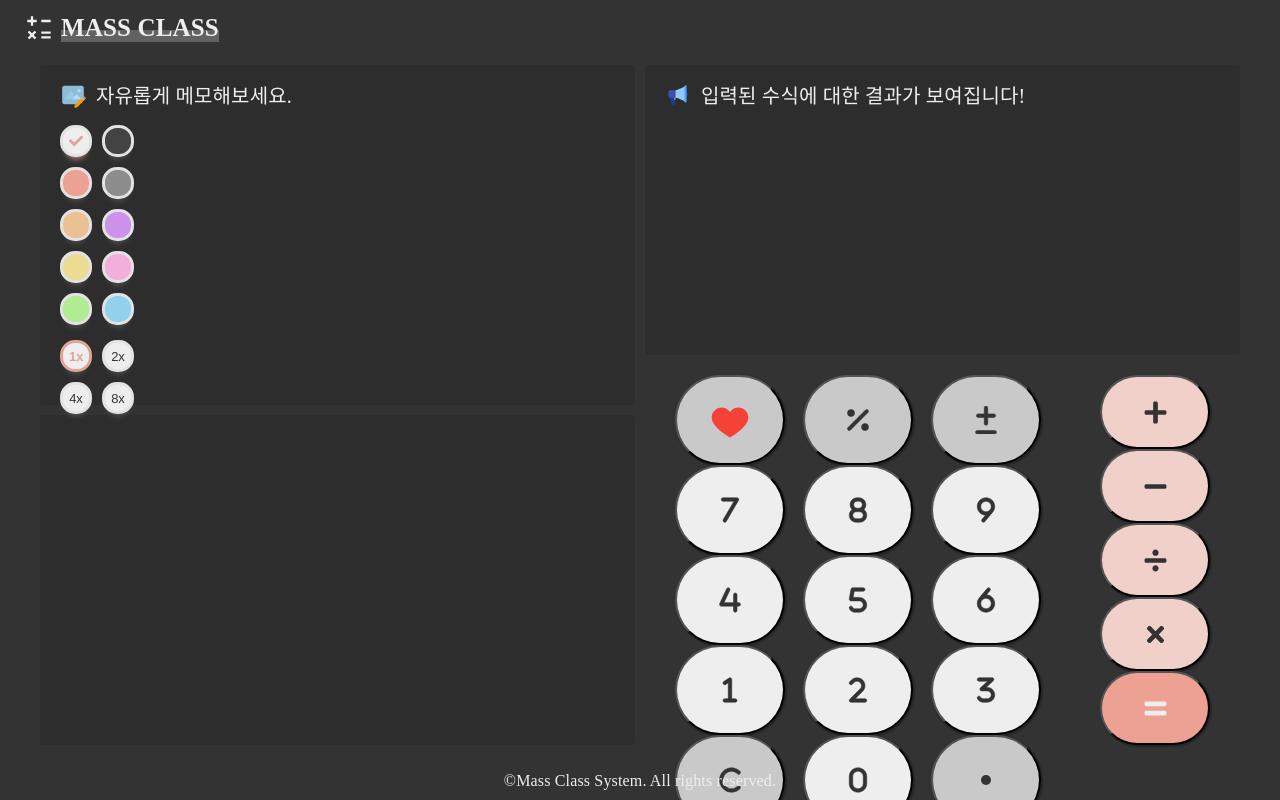
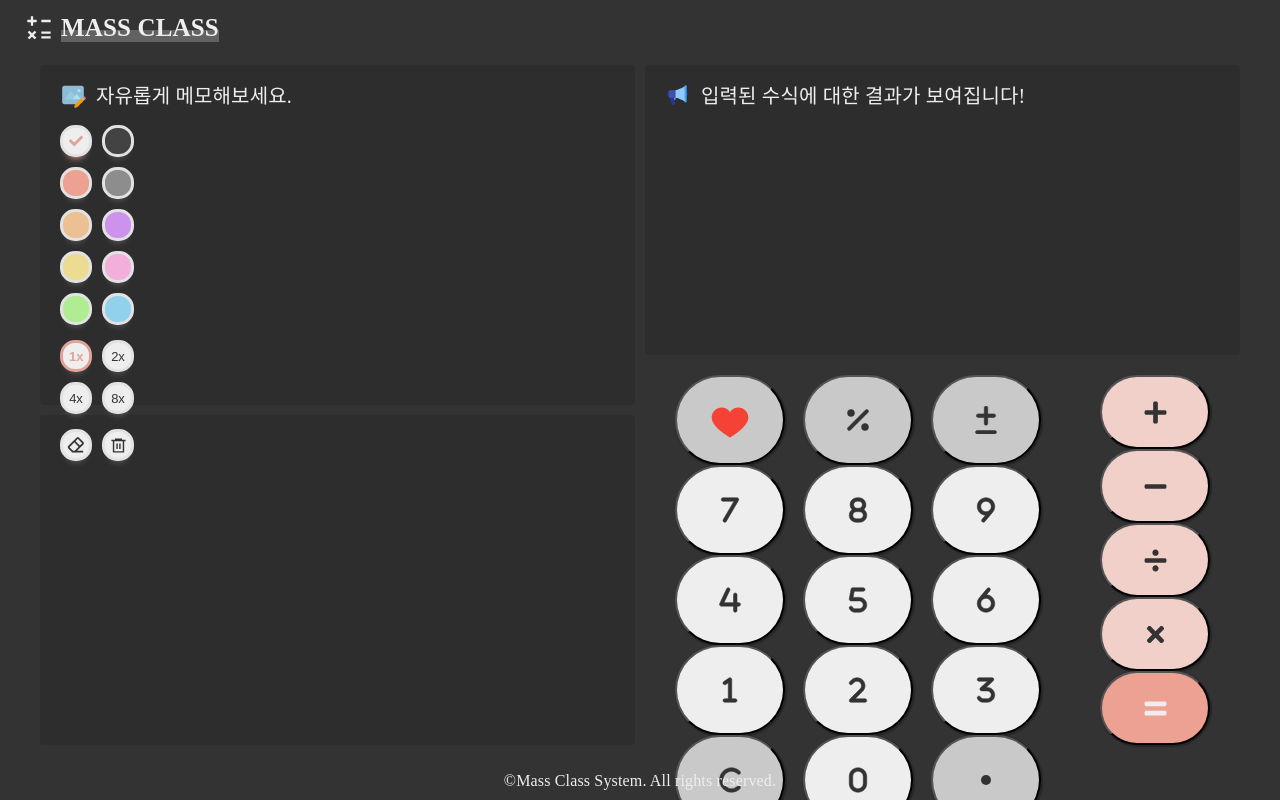
Before and after one commit to jychoi-individual/calculate, a React (Create React App) app: page /calculate in a window 1280 px wide. Built offline with nearby package versions, Linux system fonts and the light colour scheme; a web font is replaced by a local one.

Commit message:
Dev_Style/ Feat: 삭제 관련 컴포넌트 추가 및 전체 삭제 기능 추가
- 일부 삭제, 전체 삭제 컴포넌트 추가
- 전체 삭제 로직 구현

```diff
--- a/src/calcaulte/component/unit/left/CalculateLeft.tsx
+++ b/src/calcaulte/component/unit/left/CalculateLeft.tsx
@@ -6,6 +6,7 @@ import { useRef } from "react";
 import CalculateCanvas from "./memo/CalculateCanvas";
 import CalcaulteColorBtn from "./common/CalcaulteColorBtn";
 import CalculateSizeBtn from "./common/CalcaulteSizeBtn";
+import CalculateDeleteBtn from "./common/CalcaulteDeleteBtn";
 
 // 함수
 import useResizeDom from "../../../hook/common/useResizeDom";
@@ -28,6 +29,7 @@ function CalculateLeft(): JSX.Element {
       <CalculateCanvasBtnDiv className="calculate__canvas__btn">
         <CalcaulteColorBtn memoCanvas={memoCanvas} />
         <CalculateSizeBtn memoCanvas={memoCanvas} />
+        <CalculateDeleteBtn memoCanvas={memoCanvas} />
       </CalculateCanvasBtnDiv>
 
       {/** 자유롭게 사용할 수 있는 메모 영역입니다. */}
--- /dev/null
+++ b/src/calcaulte/component/unit/left/common/CalcaulteDeleteBtn.tsx
@@ -0,0 +1,60 @@
+// 라이브러리
+import styled from "styled-components";
+
+// 컴포넌트
+import Button from "../../../../../common/component/Button";
+
+// 함수
+import useDrawBtn from "../../../../hook/draw/useDrawBtn";
+
+// 스타일
+import {
+  CalculateBtnDivStyle,
+  CalculateBtnWrapperStyle,
+} from "../../../../style/CalculateStyle";
+import GlobalTheme from "../../../../../style/GlobalTheme";
+
+// 아이콘
+import { RiDeleteBin6Line } from "react-icons/ri";
+import { BiEraser } from "react-icons/bi";
+
+// 인터페이스
+import { CanvasInterface } from "../../../../type/calcaulteType";
+
+function CalculateDeleteBtn({ memoCanvas }: CanvasInterface): JSX.Element {
+  const { deleteContextAll } = useDrawBtn();
+
+  return (
+    <DeleteBtnDiv className="delete__btn__div">
+      <DeleteBtnWrapper className="delete__btn__wrapper">
+        {/** 일부 삭제 버튼입니다. */}
+        <Button
+          className={"delete__canvas__btn size__canvas__btn"}
+          background={GlobalTheme.background.white}
+          icon={<BiEraser />}
+          onClick={() => {}}
+        />
+
+        {/** 전체 삭제 버튼입니다. */}
+        <Button
+          className={"delete__canvas__btn"}
+          background={GlobalTheme.background.white}
+          icon={<RiDeleteBin6Line />}
+          onClick={() => {
+            deleteContextAll(memoCanvas);
+          }}
+        />
+      </DeleteBtnWrapper>
+    </DeleteBtnDiv>
+  );
+}
+
+export default CalculateDeleteBtn;
+
+const DeleteBtnDiv = styled.div`
+  ${CalculateBtnDivStyle}
+`;
+
+const DeleteBtnWrapper = styled.div`
+  ${CalculateBtnWrapperStyle}
+`;
--- a/src/calcaulte/component/unit/left/common/CalcaulteSizeBtn.tsx
+++ b/src/calcaulte/component/unit/left/common/CalcaulteSizeBtn.tsx
@@ -26,7 +26,7 @@ function CalculateSizeBtn({ memoCanvas }: CanvasInterface): JSX.Element {
   const { changeSizeBtn } = useDrawBtn();
 
   return (
-    <SizeBtnDiv className="color__btn__div">
+    <SizeBtnDiv className="size__btn__div">
       {sizeButton.map(
         (
           el: { size: string; background: string; text: string },
--- a/src/calcaulte/hook/draw/useDrawBtn.ts
+++ b/src/calcaulte/hook/draw/useDrawBtn.ts
@@ -6,6 +6,25 @@ import { FileType } from "../../../common/type/commonType";
  * @return {FileType} 메모 영역에서 버튼 이벤트 관련 함수를 반환합니다.
  */
 function useDrawBtn(): FileType {
+  /**
+   * @desc 캔버스의 모든 것을 초기화하기 위합니다.
+   * @param {React.RefObject<HTMLCanvasElement>} canvas 메모 캔버스입니다.
+   */
+  const deleteContextAll = (canvas: React.RefObject<HTMLCanvasElement>) => {
+    if (canvas.current !== null) {
+      const context = canvas.current.getContext(
+        "2d"
+      ) as CanvasRenderingContext2D;
+      context.clearRect(
+        0,
+        0,
+        canvas.current.clientWidth,
+        canvas.current.clientHeight
+      );
+      context.beginPath();
+    }
+  };
+
   /**
    * @desc 캔버스의 그리기 색상을 변경합니다.
    * @param {React.RefObject<HTMLCanvasElement>} canvas 메모 캔버스입니다.
@@ -85,7 +104,7 @@ function useDrawBtn(): FileType {
     changeContextSize(canvas, size);
   };
 
-  return { changeColorBtn, changeSizeBtn };
+  return { changeColorBtn, changeSizeBtn, deleteContextAll };
 }
 
 export default useDrawBtn;
--- a/src/common/style/ButtonStyle.tsx
+++ b/src/common/style/ButtonStyle.tsx
@@ -1,5 +1,32 @@
 // 라이브러리
 import { css } from "styled-components";
+
+const deleteBtnStyle = css`
+  width: 32px;
+  height: 32px;
+  border-radius: 15px;
+  border: 3px solid ${(props) => props.theme.color.lightSmoke};
+  box-shadow: 0 8px 7px -7px ${(props) => props.theme.color.smokeOpacity};
+  padding: 0;
+
+  &:first-child {
+    svg {
+      color: ${(props) => props.theme.color.dark};
+      font-size: 21px;
+    }
+  }
+
+  &:last-child {
+    svg {
+      color: ${(props) => props.theme.background.dark};
+      font-size: 17px;
+    }
+  }
+
+  &.active {
+    box-shadow: 0 8px 7px -7px ${(props) => props.theme.color.deepPrimary};
+  }
+`;
 
 const sizeBtnStyle = css`
   width: 32px;
@@ -20,7 +47,6 @@ const sizeBtnStyle = css`
       font-size: 13px;
       color: ${(props) => props.theme.color.deepPrimary};
       font-weight: 600;
-
       box-shadow: 0 8px 7px -7px ${(props) => props.theme.color.deepPrimary};
     }
   }
@@ -158,6 +184,10 @@ const ButtonStyle = css`
   &.size__canvas__btn {
     ${sizeBtnStyle}
   }
+
+  &.delete__canvas__btn {
+    ${deleteBtnStyle}
+  }
 `;
 
 export default ButtonStyle;
```
